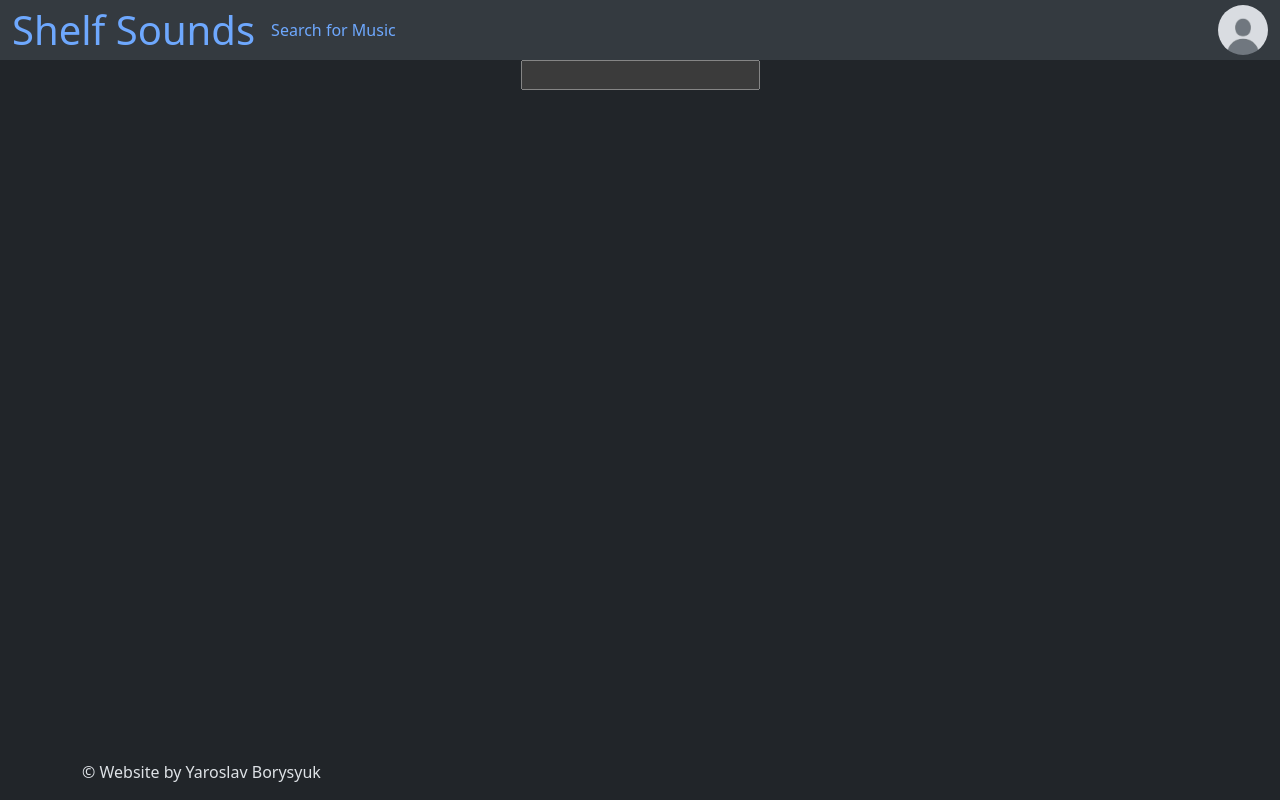
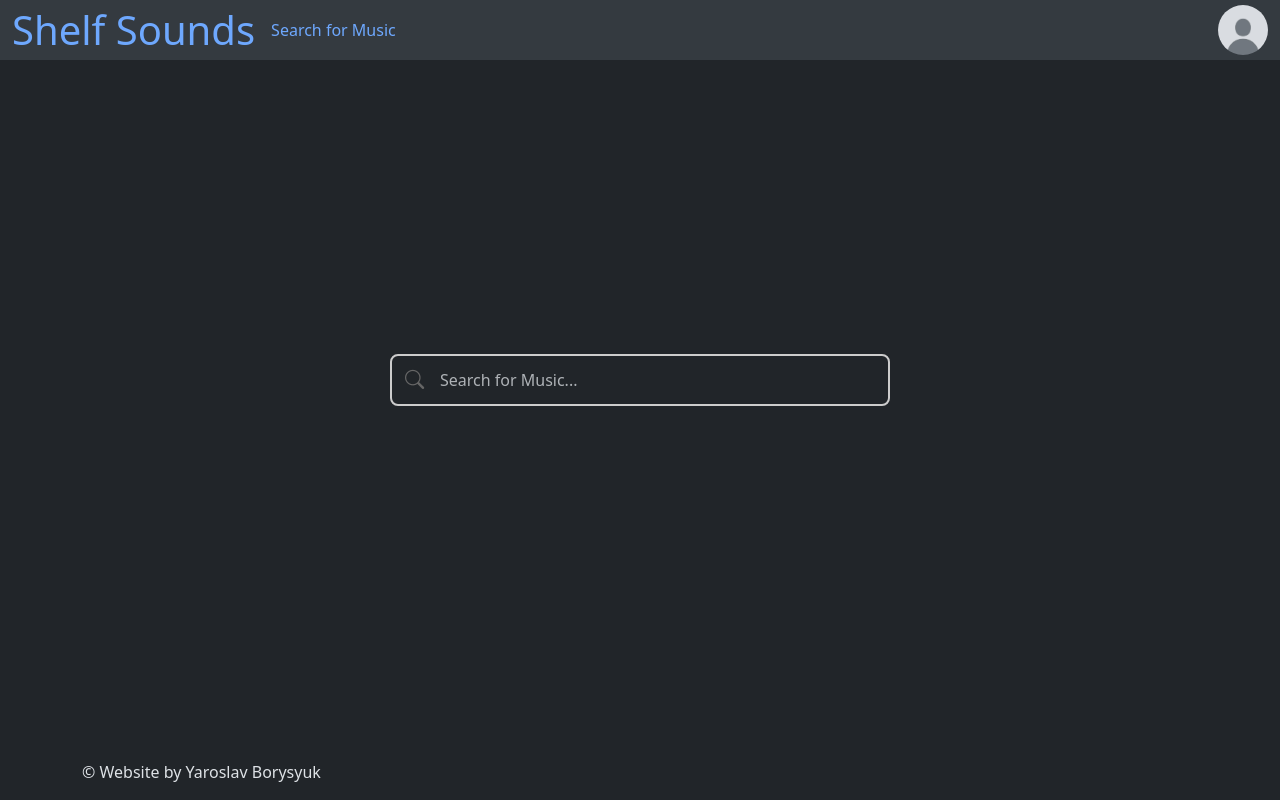
Before and after one commit to borysyy/MusicTracker, a Django app: page /search in a window 1280 px wide. Run offline with Django 5.2, Linux system fonts and the light colour scheme; data that the repository does not hold is empty; some libraries are stand-ins or nearby versions.

Commit message:
Updated UI for Music Search Page

```diff
--- a/django_project/core/templates/core/search.html
+++ b/django_project/core/templates/core/search.html
@@ -5,11 +5,62 @@
 
 {% block style %}
 <style>
+
     .card-title {
         white-space: nowrap;        /* Prevents text from wrapping to the next line */
         overflow: hidden;           /* Hides any overflowing text */
         text-overflow: ellipsis;    /* Adds '...' at the end if the text overflows */
         max-width: 700px;           /* Set a max width to trigger truncation */
+    }
+
+    #search-wrapper {
+        height: 80vh;
+        transition: all 0.5s ease-in-out;
+    }
+
+    #search-wrapper.moved-up {
+        height: auto;
+        margin-top: 2rem;
+    }
+
+    .custom-search {
+        width: 100%;
+        padding: 0.75rem 1.2rem;
+        font-size: 1rem;
+        border: 2px solid #ccc;
+        border-radius: 8px;
+        transition: border-color 0.3s ease, box-shadow 0.3s ease;
+    }
+
+    .custom-search:focus {
+        border-color: #1DB954;
+        box-shadow: 0 0 10px rgba(29, 185, 84, 0.3);
+        outline: none;
+    }
+
+    .clear-icon {
+        position: absolute;
+        right: 15px;
+        top: 50%;
+        transform: translateY(-50%);
+        font-size: 1.2rem;
+        color: #999;
+        cursor: pointer;
+        z-index: 2;
+    }
+
+    .search-icon {
+        position: absolute;
+        left: 15px;
+        top: 50%;
+        transform: translateY(-50%);
+        font-size: 1.2rem;
+        color: #666;
+        z-index: 2;
+    }
+
+    .clear-icon:hover {
+        color: #c0392b;
     }
 
 </style>
@@ -25,11 +76,29 @@
         // Handle search input
         $("#music-search").on("input", () => {
             clearTimeout(debounceTimer);
+
+            const hasText = $("#music-search").val().trim().length > 0;
+
+            // Trigger move-up effect
+            $("#search-wrapper").addClass("moved-up");
+
+            if (hasText) {
+                $("#clear-btn").removeClass("d-none");
+            } else {
+                $("#clear-btn").addClass("d-none");
+            }
+
             // If user has stopped typing after half a second, send input to server
             debounceTimer = setTimeout(() => {
                 searchMusic();
             }, 500);
         });
+
+        // Clear input when X icon is clicked
+        $("#clear-btn").on("click", () => {
+        clearScreen();
+        });
+
 
         // Function to search for music
         function searchMusic() {
@@ -104,13 +173,12 @@
                         <img src="${image_url}" class="card-img-top border-bottom border-white" alt="${name}-image" width="300" height="300">
                         <div class="card-body">
                             <h2 class="card-title">${name}</h2>
-                            <button class="btn btn-success addToCollection" data-bs-toggle="modal" data-bs-target="#saveMusic"
+                            <button class="btn btn-success addToCollection btn-md mt-1 mb-2" data-bs-toggle="modal" data-bs-target="#saveMusic"
                                 data-type="${type}"
                                 data-name="${name}"
                                 data-image="${image_url}"
-                                data-uri="${uri}"
-                            >
-                                <h3>Add to a collection</h3>
+                                data-uri="${uri}">
+                                Add to Collection
                             </button>
                             <a class="text-decoration-none" href="https://open.spotify.com/artist/${id}" target="_blank">
                                 <h4>Spotify <i class="bi bi-spotify"></i></h4>
@@ -128,16 +196,16 @@
                             <h2 class="card-title">${title}</h2>
                             <h3 class="card-title">${artist}</h3>
                             <h4 class="card-title">${release_year}</h4>
-                            <button class="btn btn-success addToCollection" data-bs-toggle="modal" data-bs-target="#saveMusic"
+                            <button class="btn btn-success addToCollection btn-md mt-1 mb-2" data-bs-toggle="modal" data-bs-target="#saveMusic"
                                 data-type="${type}"
                                 data-title="${title}"
                                 data-year="${release_year}"
                                 data-artist="${artist}"
                                 data-art="${cover_url}"
-                                data-uri="${uri}"
-                            >
-                                <h4>Add to a collection</h4>
+                                data-uri="${uri}">
+                                Add to Collection
                             </button>
+
                             <a class="text-decoration-none" href="https://open.spotify.com/album/${id}" target="_blank">
                                 <h5>Spotify <i class="bi bi-spotify"></i> </h5>
                             </a>
@@ -156,6 +224,8 @@
             toggleVisibility(".hidden-items", false);
             $("#music-search").val('');
             $(".music").empty()
+            $("#search-wrapper").removeClass("moved-up");
+            $("#clear-btn").addClass("d-none");
 
         }
 
@@ -207,21 +277,17 @@
 
 {% block main %}
 
-<div class="d-flex justify-content-center">
-    <form method="post">
+<div id="search-wrapper" class="d-flex justify-content-center align-items-center flex-column">
+    <form method="post" class="w-100 d-flex justify-content-center position-relative" style="max-width: 500px;">
         {% csrf_token %}
-        <div>
-            <input id="music-search" type="text">
-        </div>
+        <i class="bi bi-search search-icon"></i>
+        <input id="music-search" type="text" class="form-control custom-search pe-5 ps-5" placeholder="Search for Music...">
+        <i id="clear-btn" class="bi bi-x-circle clear-icon d-none"></i>
     </form>
 </div>
 
-<div class="d-flex flex-column align-items-center">
+<div class="d-flex flex-column align-items-center" style="font-family: 'Montserrat', sans-serif;">
     <h1 class="display-5 text-center hidden-items">Spotify Results</h1>
-    <div class="hidden-items" id="clear-btn">
-        <button>Clear</button>
-    </div>
-
     <div class="container" id="music-container">
         <h1 class="hidden-items">Top Result:</h1>
         <div class="row">
```
